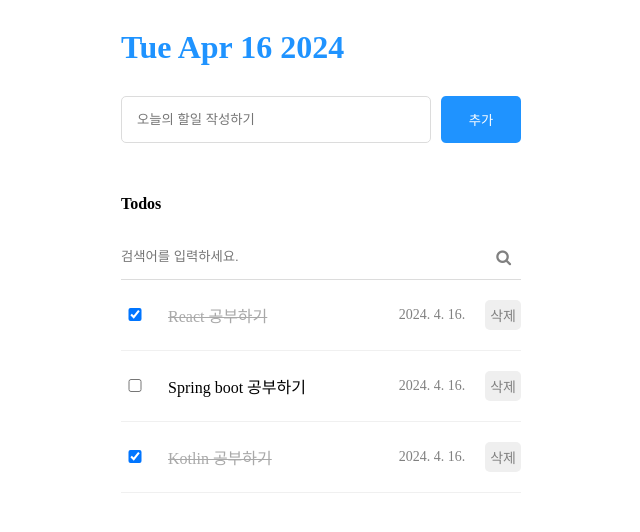
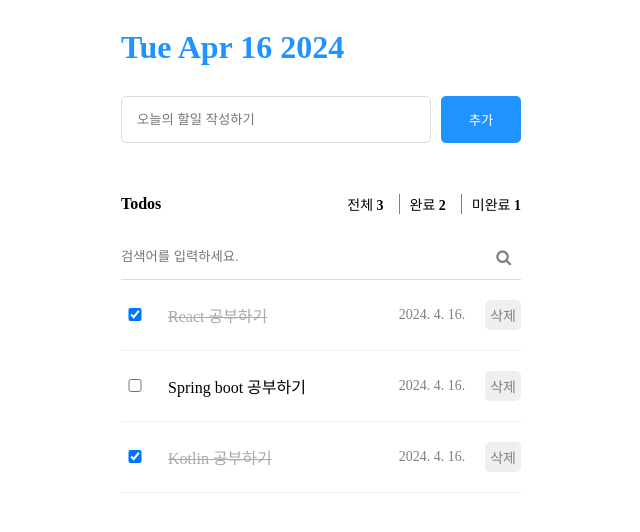
Before and after one commit to minoflower31/todo-react, a React (Vite) app in the folder client/: page / in a window 1280 px wide. Shown: the top 532 px of the page, without its empty margins (319-959 px from the left). Built offline with nearby package versions, Linux system fonts and the light colour scheme.

Commit message:
feat: todo 전체 건수, 완료 건수, 미완료 건수 표시 및 useMemo로 최적화

```diff
--- a/client/src/components/TodoList.css
+++ b/client/src/components/TodoList.css
@@ -1,5 +1,11 @@
 .TodoList {
 
+}
+
+.TodoList .todo-header {
+  display: flex;
+  align-items: center;
+  justify-content: space-between;
 }
 
 .TodoList .search-wrapper {
@@ -32,3 +38,18 @@
   flex-direction: column;
   gap: 20px;
 }
+
+.TodoList .todo-state {
+  display: flex;
+  gap: 10px;
+  font-size: 14px;
+}
+
+.TodoList .todo-state > div:not(:last-child) {
+  padding-right: 15px;
+  border-right: 1px solid gray;
+}
+
+.TodoList .todo-state span {
+  font-weight: bold;
+}
--- a/client/src/components/TodoList.jsx
+++ b/client/src/components/TodoList.jsx
@@ -1,6 +1,6 @@
 import "./TodoList.css";
 import TodoItem from "./TodoItem.jsx";
-import { useState } from "react";
+import { useMemo, useState } from "react";
 
 export default function TodoList({ todos, onUpdate, onDelete }) {
   const [search, setSearch] = useState("");
@@ -19,9 +19,35 @@ export default function TodoList({ todos, onUpdate, onDelete }) {
     );
   };
 
+  const { totalCount, doneCount, notDoneCount } = useMemo(() => {
+    console.log("called analyzedTodoData()");
+    const totalCount = todos.length;
+    const doneCount = todos.filter((todo) => todo.isDone).length;
+    const notDoneCount = totalCount - doneCount;
+
+    return {
+      totalCount,
+      doneCount,
+      notDoneCount,
+    };
+  }, [todos]);
+
   return (
     <div className="TodoList">
+      <div className="todo-header">
         <h4>Todos</h4>
+        <div className="todo-state">
+          <div>
+            전체 <span>{totalCount}</span>
+          </div>
+          <div>
+            완료 <span>{doneCount}</span>
+          </div>
+          <div>
+            미완료 <span>{notDoneCount}</span>
+          </div>
+        </div>
+      </div>
       <div className="search-wrapper">
         <input
           value={search}
```
Lines whose indentation alone changed are shown as unchanged.
